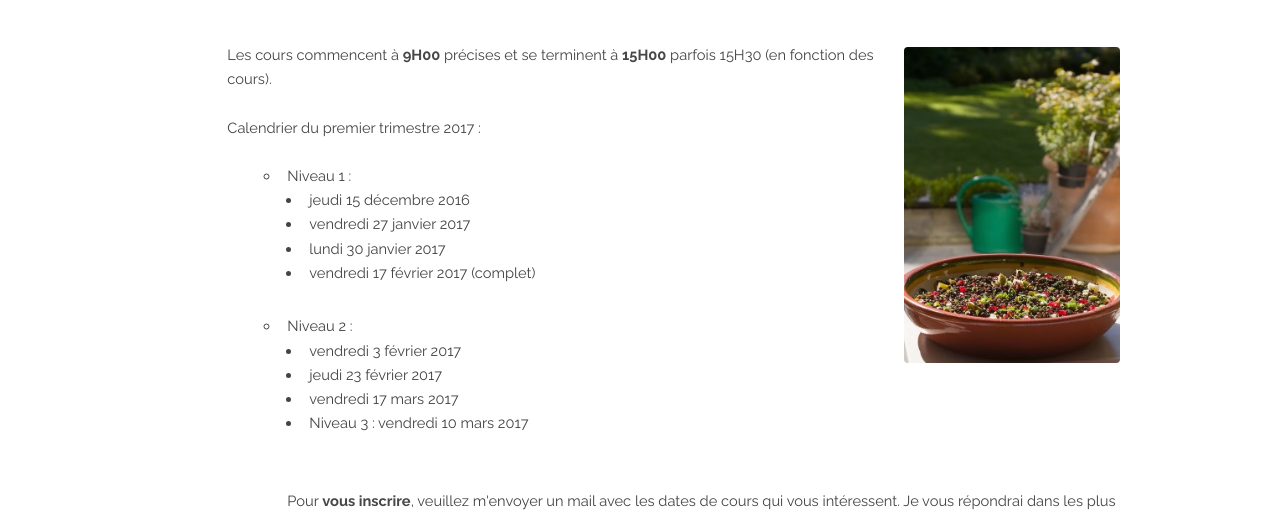
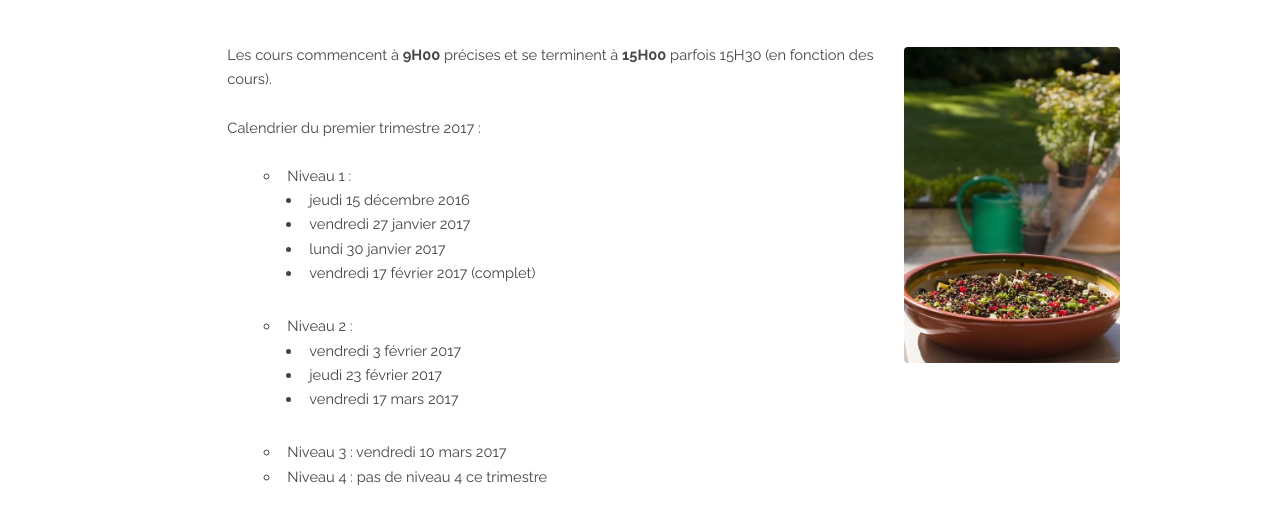
Before and after one commit to ssseeebbb/LaSanteCaSApprend, a plain HTML site: page Calendrier.html in a window 1280 px wide. Shown: the part 280-795 px from the top of the page. Drawn offline with Linux system fonts and the light colour scheme.

Commit message:
Mise à jour 23.11.16

```diff
--- a/Calendrier.html
+++ b/Calendrier.html
@@ -76,8 +76,11 @@
 										<li> vendredi 3 février 2017 </li>
 										<li> jeudi 23 février 2017 </li>
 										<li> vendredi 17 mars 2017 </li>
+									</ul>
 								</li>
 								<li>Niveau 3 : vendredi 10 mars 2017
+								</li>
+								<li>Niveau 4 : pas de niveau 4 ce trimestre
 								</li>
 
 								<!-- <li>Niveau 4 : pas de cours niveau 4 ce trimestre
```
